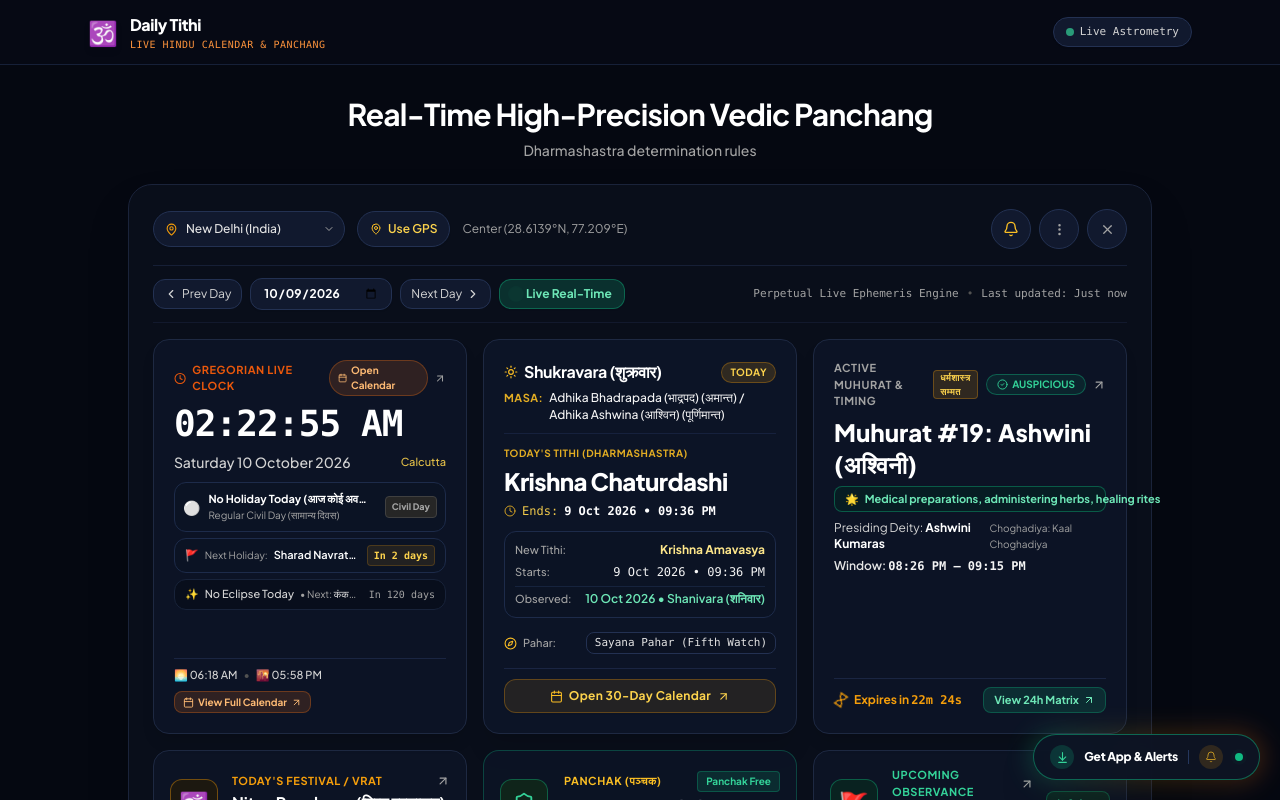
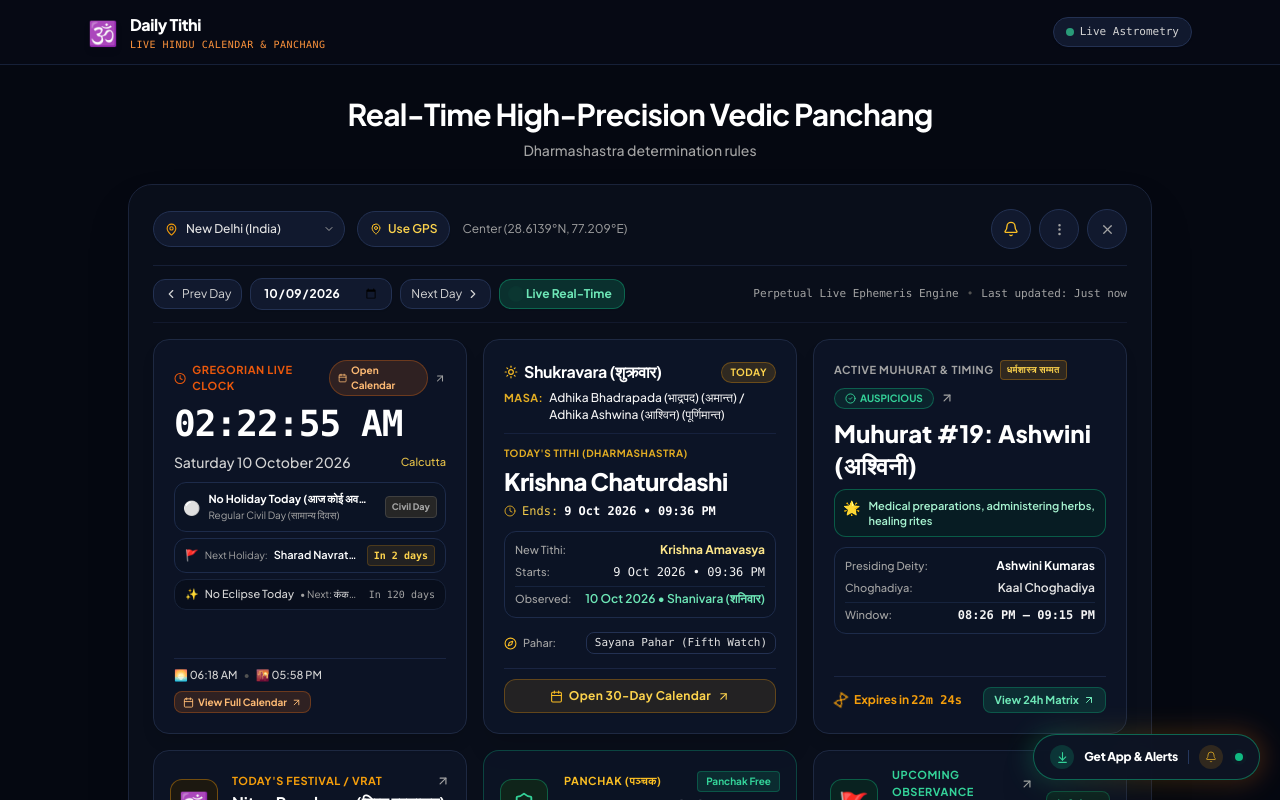
Before and after one commit to manishkana30-jpg/hindu-calendar-widget, a Next.js app: page / in a window 1280 px wide. Shown: the top 800 px of the page. Built offline with nearby package versions, Linux system fonts and the light colour scheme.

Commit message:
fix(ui): prevent text overflow in 3rd card guidance banner and timing matrix

```diff
--- a/app/components/HinduPanchangWidget.tsx
+++ b/app/components/HinduPanchangWidget.tsx
@@ -676,9 +676,9 @@ export function HinduPanchangWidget({ initialLocation }: { initialLocation?: Loc
                     ? 'bg-amber-500/15 border-amber-500/40 text-amber-200'
                     : 'bg-[#0b1324] border-[#1d2b4a] text-neutral-300'
                 }`}>
-                  <div className="flex items-center gap-2 truncate">
-                    <span className="text-sm select-none">{holidayDetails.todayHoliday.icon}</span>
-                    <div className="truncate">
+                  <div className="flex items-center gap-2 min-w-0 flex-1">
+                    <span className="text-sm select-none flex-shrink-0">{holidayDetails.todayHoliday.icon}</span>
+                    <div className="min-w-0 flex-1 truncate">
                       <div className="text-[11px] font-bold text-white truncate">
                         {holidayDetails.todayHoliday.title}
                       </div>
@@ -699,12 +699,12 @@ export function HinduPanchangWidget({ initialLocation }: { initialLocation?: Loc
                 {/* 2. Upcoming Holiday (Projecting next holiday/observance) */}
                 {holidayDetails.upcomingHoliday && (
                   <div className="px-2.5 py-1.5 rounded-xl bg-[#0b1324] border border-[#1d2b4a] text-[11px] flex items-center justify-between gap-2">
-                    <div className="flex items-center gap-1.5 truncate text-neutral-300">
-                      <span className="text-amber-400 select-none">{holidayDetails.upcomingHoliday.icon}</span>
-                      <span className="text-neutral-400 text-[10px]">Next Holiday:</span>
+                    <div className="flex items-center gap-1.5 min-w-0 flex-1 text-neutral-300">
+                      <span className="text-amber-400 select-none flex-shrink-0">{holidayDetails.upcomingHoliday.icon}</span>
+                      <span className="text-neutral-400 text-[10px] flex-shrink-0">Next Holiday:</span>
                       <strong className="text-white truncate font-semibold">{holidayDetails.upcomingHoliday.title}</strong>
                     </div>
-                    <span className="text-[10px] text-amber-300 font-mono font-bold whitespace-nowrap bg-amber-500/10 px-1.5 py-0.5 rounded border border-amber-500/20">
+                    <span className="text-[10px] text-amber-300 font-mono font-bold whitespace-nowrap bg-amber-500/10 px-1.5 py-0.5 rounded border border-amber-500/20 flex-shrink-0">
                       {holidayDetails.upcomingHoliday.daysText}
                     </span>
                   </div>
@@ -716,7 +716,7 @@ export function HinduPanchangWidget({ initialLocation }: { initialLocation?: Loc
                     ? 'bg-rose-950/50 border-rose-500/50 text-rose-300 animate-pulse'
                     : 'bg-[#080e1c] border-[#18233a] text-neutral-400'
                 }`}>
-                  <div className="flex items-center gap-1.5 truncate">
+                  <div className="flex items-center gap-1.5 min-w-0 flex-1">
                     <span>{holidayDetails.eclipseInfo.hasEclipseToday ? '🌑' : '✨'}</span>
                     {holidayDetails.eclipseInfo.hasEclipseToday ? (
                       <span className="font-extrabold text-rose-300 truncate">
@@ -894,19 +894,19 @@ export function HinduPanchangWidget({ initialLocation }: { initialLocation?: Loc
             tabIndex={0}
             aria-haspopup="dialog"
             aria-expanded={isMuhuratModalOpen}
-            title="Click to open Daily Muhurat for Complete Day & Dharmashastra Rules"
+            title="Click to view 24h Muhurat Matrix & Choghadiya"
             aria-label="Open Daily Muhurat Timetable and Choghadiya Matrix"
-            className="p-4 sm:p-5 rounded-2xl bg-[#0e1629]/80 hover:bg-[#121c33] border border-[#1e2942] hover:border-emerald-500/60 flex flex-col justify-between shadow-lg cursor-pointer transition-all group relative active:scale-[0.99]"
+            className="p-4 sm:p-5 rounded-2xl bg-[#0e1629]/80 hover:bg-[#121c33] border border-[#1e2942] hover:border-emerald-500/60 flex flex-col justify-between shadow-lg cursor-pointer transition-all group relative active:scale-[0.99] overflow-hidden"
           >
             <div>
-              <div className="flex items-center justify-between gap-2">
-                <div className="text-neutral-400 text-[11px] font-bold tracking-wider uppercase group-hover:text-neutral-300 transition-colors flex items-center gap-1.5">
+              <div className="flex items-center justify-between gap-2 flex-wrap">
+                <div className="text-neutral-400 text-[11px] font-bold tracking-wider uppercase group-hover:text-neutral-300 transition-colors flex items-center gap-1.5 flex-wrap">
                   <span>ACTIVE MUHURAT & TIMING</span>
-                  <span className="text-[9px] px-1.5 py-0.2 rounded bg-amber-500/15 text-amber-300 border border-amber-500/30 font-semibold hidden sm:inline">
+                  <span className="text-[9px] px-1.5 py-0.5 rounded bg-amber-500/15 text-amber-300 border border-amber-500/30 font-semibold hidden sm:inline flex-shrink-0">
                     धर्मशास्त्र सम्मत
                   </span>
                 </div>
-                <div className="flex items-center gap-1.5">
+                <div className="flex items-center gap-1.5 flex-shrink-0">
                   <span className={`border px-2.5 py-0.5 rounded-full text-[10px] font-bold flex items-center gap-1 ${
                     (activeVedicMuhurat?.nature === 'Highly Auspicious' || activeVedicMuhurat?.nature === 'Auspicious')
                       ? 'border-emerald-500/40 bg-emerald-500/10 text-emerald-400'
@@ -915,11 +915,11 @@ export function HinduPanchangWidget({ initialLocation }: { initialLocation?: Loc
                       : 'border-rose-500/40 bg-rose-500/10 text-rose-400'
                   }`}>
                     {(activeVedicMuhurat?.nature === 'Highly Auspicious' || activeVedicMuhurat?.nature === 'Auspicious') ? (
-                      <CheckCircle2 size={11} className="text-emerald-400" />
+                      <CheckCircle2 size={11} className="text-emerald-400 flex-shrink-0" />
                     ) : activeVedicMuhurat?.nature === 'Moderate' ? (
-                      <Sparkles size={11} className="text-yellow-300" />
+                      <Sparkles size={11} className="text-yellow-300 flex-shrink-0" />
                     ) : (
-                      <ShieldAlert size={11} className="text-rose-400" />
+                      <ShieldAlert size={11} className="text-rose-400 flex-shrink-0" />
                     )}
                     <span>
                       {activeVedicMuhurat?.nature === 'Highly Auspicious' ? 'HIGHLY AUSPICIOUS' :
@@ -927,12 +927,12 @@ export function HinduPanchangWidget({ initialLocation }: { initialLocation?: Loc
                        activeVedicMuhurat?.nature === 'Moderate' ? 'MODERATE' : 'INAUSPICIOUS'}
                     </span>
                   </span>
-                  <ArrowUpRight size={14} className="text-neutral-400 group-hover:text-emerald-400 group-hover:translate-x-0.5 group-hover:-translate-y-0.5 transition-transform" />
+                  <ArrowUpRight size={14} className="text-neutral-400 group-hover:text-emerald-400 group-hover:translate-x-0.5 group-hover:-translate-y-0.5 transition-transform flex-shrink-0" />
                 </div>
               </div>
 
               {/* Main Active Vedic Muhurat Title */}
-              <div className={`text-xl sm:text-2xl font-extrabold my-1.5 leading-tight transition-colors ${
+              <div className={`text-xl sm:text-2xl font-extrabold my-2 leading-tight transition-colors break-words ${
                 (activeVedicMuhurat?.nature === 'Highly Auspicious' || activeVedicMuhurat?.nature === 'Auspicious')
                   ? 'text-white group-hover:text-emerald-300'
                   : activeVedicMuhurat?.nature === 'Moderate'
@@ -943,43 +943,56 @@ export function HinduPanchangWidget({ initialLocation }: { initialLocation?: Loc
               </div>
 
               {/* Shastric Guidance Banner */}
-              <div className={`py-1 px-2.5 rounded-lg text-[11px] font-bold flex items-center justify-between border mb-2 ${
+              <div className={`p-2 rounded-xl text-xs font-medium border mb-2.5 w-full ${
                 (activeVedicMuhurat?.nature === 'Highly Auspicious' || activeVedicMuhurat?.nature === 'Auspicious')
-                  ? 'bg-emerald-950/40 border-emerald-500/40 text-emerald-300'
+                  ? 'bg-emerald-950/40 border-emerald-500/40 text-emerald-200'
                   : activeVedicMuhurat?.nature === 'Moderate'
-                  ? 'bg-yellow-950/40 border-yellow-500/40 text-yellow-300'
-                  : 'bg-rose-950/40 border-rose-500/40 text-rose-300'
+                  ? 'bg-yellow-950/40 border-yellow-500/40 text-yellow-200'
+                  : 'bg-rose-950/40 border-rose-500/40 text-rose-200'
               }`}>
-                <div className="flex items-center gap-1.5">
-                  <span>
+                <div className="flex items-start gap-2">
+                  <span className="flex-shrink-0 text-sm leading-none mt-0.5 select-none">
                     {(activeVedicMuhurat?.nature === 'Highly Auspicious' || activeVedicMuhurat?.nature === 'Auspicious') ? '🌟' : activeVedicMuhurat?.nature === 'Moderate' ? '⚡' : '⚠️'}
                   </span>
-                  <span className="truncate">
+                  <span className="leading-snug break-words text-[11px] font-semibold flex-1">
                     {activeVedicMuhurat?.activity || (activeVedicMuhurat?.nature === 'Highly Auspicious' || activeVedicMuhurat?.nature === 'Auspicious' ? 'Auspicious: Favorable for Sacred Actions' : 'Moderate: Routine Duties')}
                   </span>
                 </div>
               </div>
 
-              <div className="text-xs text-neutral-300 mb-1.5 flex items-center justify-between">
-                <span>Presiding Deity: <strong className="text-white">{activeVedicMuhurat?.deity || 'Universal'}</strong></span>
+              {/* Structured Timing & Deity Matrix Details Box */}
+              <div className="p-2.5 rounded-xl bg-[#0b1324] border border-[#1d2b4a] space-y-1.5">
+                <div className="flex items-center justify-between text-xs gap-2">
+                  <span className="text-neutral-400 text-[11px] font-medium flex-shrink-0">Presiding Deity:</span>
+                  <span className="font-bold text-white text-right break-words">
+                    {activeVedicMuhurat?.deity || 'Universal'}
+                  </span>
+                </div>
+
                 {panchang.currentChoghadiya && (
-                  <span className="text-[10px] text-neutral-400">
-                    Choghadiya: {panchang.currentChoghadiya.displayName}
+                  <div className="flex items-center justify-between text-xs gap-2">
+                    <span className="text-neutral-400 text-[11px] font-medium flex-shrink-0">Choghadiya:</span>
+                    <span className="font-semibold text-neutral-200 text-right break-words">
+                      {panchang.currentChoghadiya.displayName}
+                    </span>
+                  </div>
+                )}
+
+                <div className="flex items-center justify-between text-xs pt-1 border-t border-[#16233d] gap-2">
+                  <span className="text-neutral-400 text-[11px] font-medium flex-shrink-0">Window:</span>
+                  <span className="font-mono text-neutral-100 font-semibold text-right">
+                    {activeVedicMuhurat ? `${activeVedicMuhurat.startTime} — ${activeVedicMuhurat.endTime}` : (panchang.currentChoghadiya?.windowString || '08:14 PM — 09:37 PM')}
                   </span>
-                )}
-              </div>
-
-              <div className="text-xs text-neutral-200 font-semibold mb-1">
-                Window: <span className="font-mono text-neutral-100">{activeVedicMuhurat ? `${activeVedicMuhurat.startTime} — ${activeVedicMuhurat.endTime}` : (panchang.currentChoghadiya?.windowString || '08:14 PM — 09:37 PM')}</span>
+                </div>
               </div>
             </div>
 
-            <div className="flex items-center justify-between mt-3 pt-2 border-t border-[#1a2542]">
-              <div className="text-xs font-bold text-[#f59e0b] flex items-center gap-1.5">
+            <div className="flex items-center justify-between mt-3 pt-2.5 border-t border-[#1a2542] flex-wrap gap-2">
+              <div className="text-xs font-bold text-[#f59e0b] flex items-center gap-1.5 flex-shrink-0">
                 <Hourglass size={14} className="text-[#f59e0b] animate-spin" style={{ animationDuration: '6s' }} />
                 <span>Expires in <span className="font-mono">{activeVedicMuhurat?.remainingString || panchang.currentChoghadiya?.remainingString || '45m 00s'}</span></span>
               </div>
-              <div className="px-2.5 py-1 rounded-lg bg-emerald-500/15 border border-emerald-500/30 text-[11px] font-bold text-emerald-300 group-hover:bg-emerald-500/25 group-hover:border-emerald-400 transition-all flex items-center gap-1">
+              <div className="px-2.5 py-1 rounded-lg bg-emerald-500/15 border border-emerald-500/30 text-[11px] font-bold text-emerald-300 group-hover:bg-emerald-500/25 group-hover:border-emerald-400 transition-all flex items-center gap-1 flex-shrink-0">
                 <span>View 24h Matrix</span>
                 <ArrowUpRight size={12} />
               </div>
```
Also changed, not shown: test/verify-push-system.ts (+2 -2 lines).
